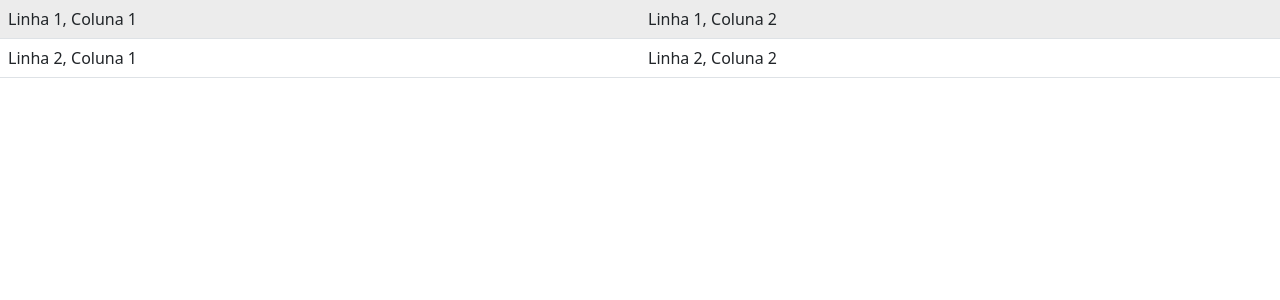
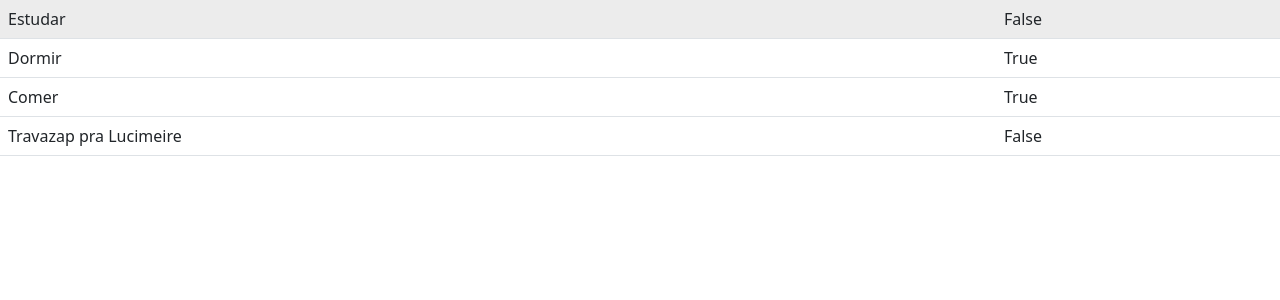
Before and after one commit to W1ll-1-4m/todolist, a Flask app: page / in a window 1280 px wide. Shown: the top 300 px of the page. Run offline with Flask 2, Linux system fonts and the light colour scheme.

Commit message:
atualização no html

```diff
--- a/app.py
+++ b/app.py
@@ -4,7 +4,9 @@ app = Flask(__name__)
 
 tasks = [
     {'name': 'Estudar', 'finished': False},
-    {'name': 'Dormir', 'finished': True}
+    {'name': 'Dormir', 'finished': True},
+    {'name': 'Comer', 'finished': True},
+    {'name': 'Travazap pra Lucimeire', 'finished': False}
 ]
 
 @app.route("/")
--- a/templates/home.html
+++ b/templates/home.html
@@ -5,14 +5,13 @@
     </head>
     <body>
         <table class="table table-hover">
+
+            {% for task in tasks: %}
             <tr>
-                <td>Linha 1, Coluna 1</td>
-                <td>Linha 1, Coluna 2</td>
+                <td>{{task['name']}}</td>
+                <td>{{task['finished']}}</td>
             </tr>
-            <tr>
-                <td>Linha 2, Coluna 1</td>
-                <td>Linha 2, Coluna 2</td>
-            </tr>
+            {% endfor %}
         </table>
     </body>
 </html>
```
